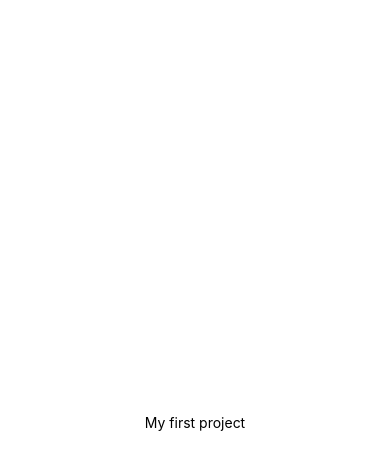
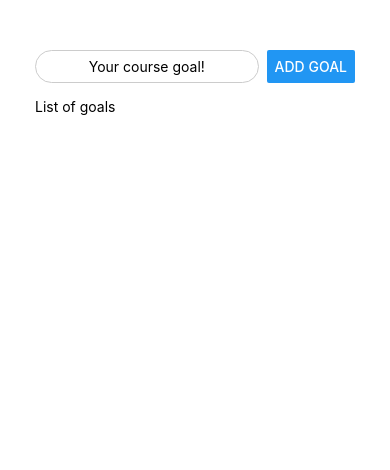
Before and after one commit to podestal/goals-app, a React Native app: screen / in a window 390 px wide. Shown: the top 470 px of the page. Built offline with nearby package versions, Linux system fonts and the light colour scheme.

Commit message:
layout improving

```diff
--- a/App.js
+++ b/App.js
@@ -1,20 +1,39 @@
-import { StatusBar } from 'expo-status-bar';
-import { StyleSheet, Text, View } from 'react-native';
+import { StyleSheet, Text, View, Button, TextInput } from 'react-native';
 
 export default function App() {
   return (
-    <View style={styles.container}>
-      <Text>My first project</Text>
-      <StatusBar style="auto" />
+    <View style={styles.appContainer}>
+      <View style={styles.inputContainer}>
+        <TextInput
+          style={styles.textInput}
+          placeholder='Your course goal!'
+        />
+        <Button
+          title='Add goal'
+        />
+      </View>
+      <View>
+        <Text>List of goals</Text>
+      </View>
     </View>
   );
 }
 
 const styles = StyleSheet.create({
-  container: {
-    flex: 1,
-    backgroundColor: '#fff',
-    alignItems: 'center',
-    justifyContent: 'center',
+  appContainer: {
+    padding: 35
   },
+  inputContainer: {
+    flexDirection: 'row',
+    justifyContent: 'space-evenly',
+    marginVertical: 15,
+  },
+  textInput: {
+    borderWidth: 1,
+    borderColor: "#ccc",
+    width: '80%',
+    textAlign: 'center',
+    borderRadius: 20,
+    marginRight: 8
+  }
 });
```
